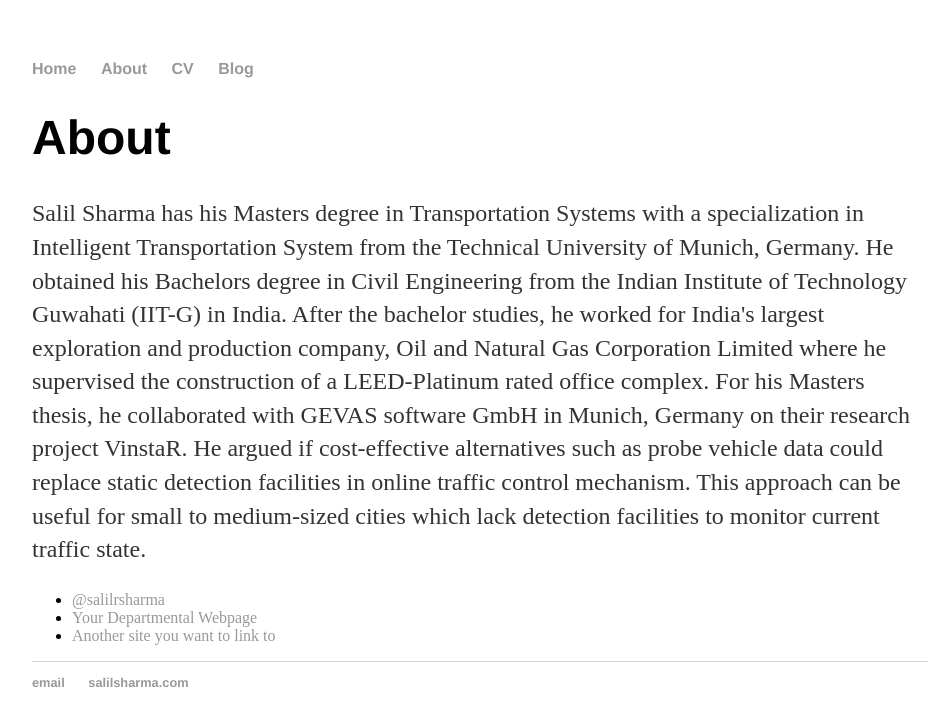
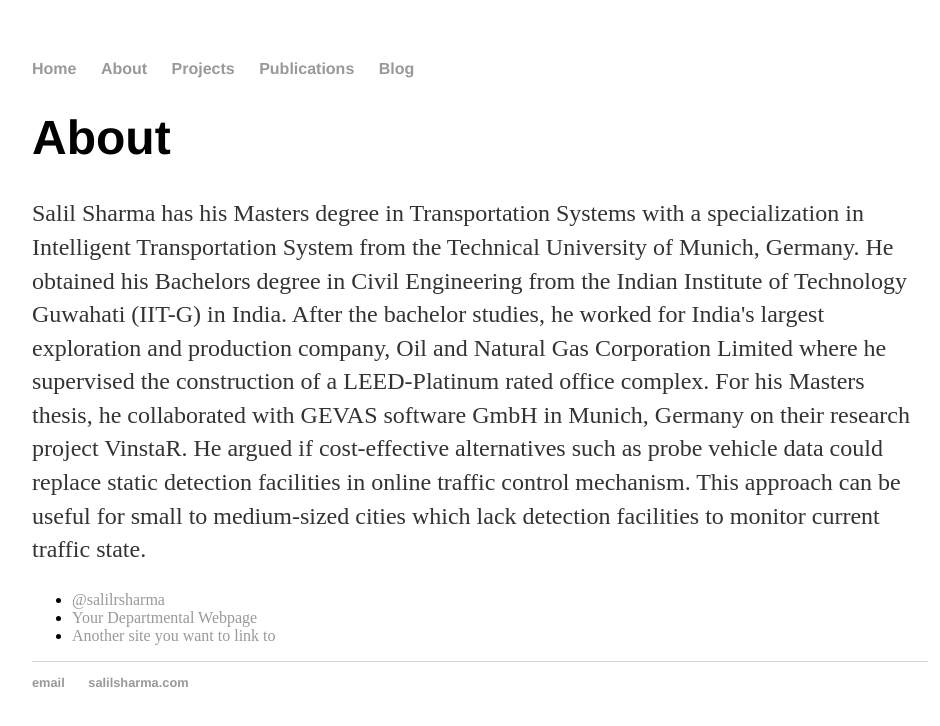
Before and after one commit to salilrsharma/salilrsharma.github.io, a Jekyll site: the page built from about/index.html, in a window 1280 px wide. Shown: the top 726 px of the page, without its empty margins (160-1100 px from the left). Built offline with Jekyll 4.4.1, drawn with Linux system fonts in a browser that asks for light colours.

Commit message:
Update default.html
Added/updated items

```diff
--- a/_layouts/default.html
+++ b/_layouts/default.html
@@ -10,8 +10,9 @@
 	    		<ul>
 	        		<li><a href="/">Home</a></li>
 		        	<li><a href="/about">About</a></li>
-	        		<li><a href="/cv">CV</a></li>
-	        		<li><a href="/blog">Blog</a></li>
+	        		<li><a href="/projects">Projects</a></li>
+	        		<li><a href="/publications">Publications</a>
+				<li><a href="/blog">Blog</a></li>
 	    		</ul>
 			</nav>
 			<div class="container">
```
